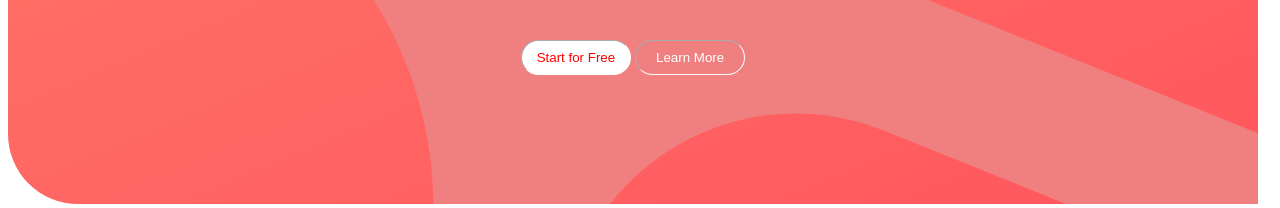
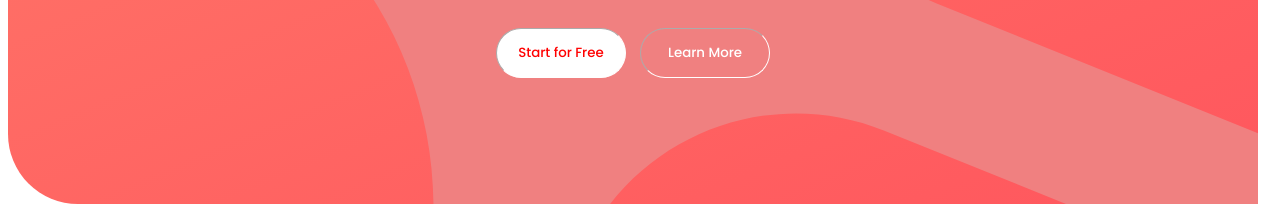
Before and after one commit to Sander9714/Frontendmentor2, a plain HTML site: page index.html in a window 1280 px wide. Shown: the part 304-512 px from the top of the page. Drawn offline with Linux system fonts and the light colour scheme.

Commit message:
Endret på buttons

```diff
--- a/style.css
+++ b/style.css
@@ -52,11 +52,16 @@ button {
   border-color: white;
   border-style: inset;
   border-width: 1px;
-  height: 35px;
-  width: 110px;
+  height: 50px;
+  width: 130px;
+  margin-left: 5px;
+  margin-right: 5px;
   margin-bottom: 100px;
+
+  font-family: "Poppins", sans-serif;
 }
 .buttons {
+  font-family: "Poppins", sans-serif;
 }
 .start {
   background: white;
```
